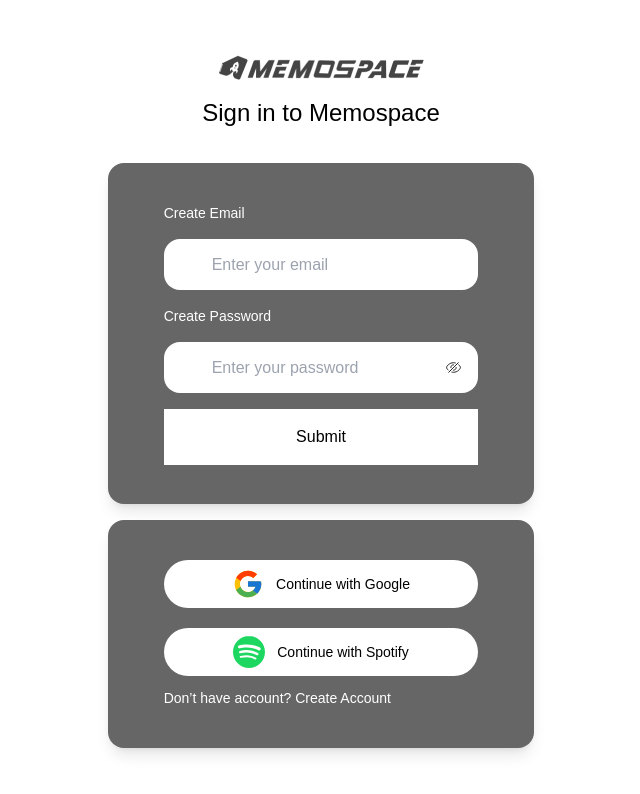
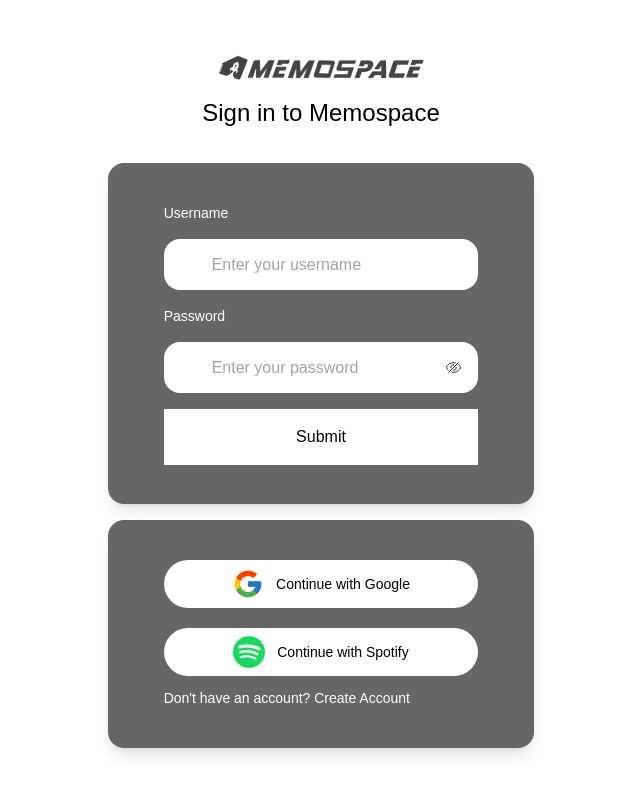
Before and after one commit to Team-PBW/fe_sistem_notifikasi, a React (Vite) app: page /login in a window 1280 px wide. Shown: the top 794 px of the page, without its empty margins (319-959 px from the left). Built offline with nearby package versions, Linux system fonts and the light colour scheme.

Commit message:
first login

```diff
--- a/src/components/Calendar.tsx
+++ b/src/components/Calendar.tsx
@@ -5,7 +5,7 @@ import close from "/public/modal/close.svg";
 import search from "/public/modal/search.svg";
 import LeafletMap from "./MapContainer";
 import { EventProvider } from "../context/EventContext";
-import MapButton from "./MapButton";
+// import MapButton from "./MapButton";
 
 const Calendar = () => {
   const {
@@ -82,9 +82,28 @@ const Calendar = () => {
     }
   };
 
+  const { year, month, date } = calendarDateNow;
+
   useEffect(() => {
     console.log(calendarDateNow);
+    console.log(year);
   }, [calendarDateNow]);
+
+  useEffect(() => {
+    const fetchData = async () => {
+      try {
+        if (!year || !month) return;
+        const response = await fetch(`https://localhost:3000/event/all_events?start_time=${year}-${month}-01&end_time=${year}-${month}-29`);
+        const data = await response.json();
+        console.log(data);
+      } catch (error) {
+        console.error('Error fetching data:', error);
+      }
+    };
+
+    fetchData();
+  }, [year, month]);
+
 
   return (
     <div className="flex flex-col h-full">
--- a/src/components/Notification.tsx
+++ b/src/components/Notification.tsx
@@ -1,7 +1,12 @@
-import React from "react";
+import React, { useEffect } from "react";
 import warn from "/public/dashboarddd/warn.svg";
 
 const Notification = () => {
+
+  useEffect(() => {
+    const url = "";
+  }, [])
+
   return (
     <div className="shadow-lg w-[20%] font-poppins h-full right-0 z-[10] bg-white">
       <div className="flex justify-center flex-col items-center mt-6 mx-7">
--- a/src/pages/Login.tsx
+++ b/src/pages/Login.tsx
@@ -9,6 +9,7 @@ import { useState } from "react";
 const Login = () => {
   const [passHide, setPassHide] = useState(true);
   const [confirmHide, setConfirmHide] = useState(true);
+  const [formData, setFormData] =  useState({});
 
   const passClick = () => {
     setPassHide(!passHide);
@@ -16,6 +17,14 @@ const Login = () => {
 
   const confirmClick = () => {
     setConfirmHide(!confirmHide);
+  };
+
+  const onChangeData = (e) => {
+    const { name, value } = e.target;
+    setFormData((prev) => ({
+      ...prev,
+      [name]: value,
+    }));
   };
 
   return (
--- a/src/pages/Register.tsx
+++ b/src/pages/Register.tsx
@@ -1,15 +1,16 @@
 import logo from "/public/login/memospace-black.png";
-import bg from "/public/login/bg-login.png";
 import googleLogo from "/public/login/google.svg";
 import spotifyLogo from "/public/login/spotify.svg";
 import eyeOpen from "/public/login/eye-open.svg";
 import eyeClosed from "/public/login/eye-closed.svg";
-import { useState } from "react";
-
+import { useEffect, useState } from "react";
+import { useNavigate } from "react-router-dom";
 
 const Register = () => {
+  const navigate = useNavigate();
   const [passHide, setPassHide] = useState(true);
   const [confirmHide, setConfirmHide] = useState(true);
+  const [formData, setFormData] =  useState({});
 
   const passClick = () => {
     setPassHide(!passHide);
@@ -18,45 +19,88 @@ const Register = () => {
   const confirmClick = () => {
     setConfirmHide(!confirmHide);
   };
+
+  const onChangeData = (e) => {
+    const { name, value } = e.target;
+    setFormData((prev) => ({
+      ...prev,
+      [name]: value,
+    }));
+  };
+
+  const submitData = async (e) => {
+    e.preventDefault();
+    const url = "http://localhost:3000/api/v1/auth/login";
+    const options = {
+      method: "POST",
+      headers: {
+        "Content-Type": "application/json",
+      },
+      body: JSON.stringify(formData),
+    };
+
+    try {
+      const res = await fetch(url, options);
+      if (!res.ok) {
+        throw new Error(`HTTP error! status: ${res.status}`);
+      }
+      const response = await res.json();
+      localStorage.setItem("token", response.message);
+      console.log(response);
+      navigate("/dashboard");
+    } catch (err) {
+      console.error("Error:", err);
+    }
+  };
+
+
+  useEffect(() => {
+    console.log("Data updated:", formData); // Debugging log
+  }, [formData]);
+
+  // const handleSubmit = (e) => {
+  //   e.preventDefault(); // Prevent form submission
+  //   console.log("Form submitted:", formData);
+  //   // Add your registration logic here
+  // };
+
   return (
     <div className="h-screen w-full relative font-poppins flex">
       <div className=" w-full md:w-1/2 h-full"></div>
       <div className="absolute inset-0 flex justify-center items-center flex-col space-y-4">
         <div className="flex flex-col justify-center items-center space-y-4 mb-5">
-                <img
-                    src={logo}
-                    alt="logo"
-                    className=""
-                />
+          <img src={logo} alt="logo" className="" />
           <h1 className="text-2xl">Sign in to Memospace</h1>
         </div>
         <div className="relative bg-[#666666] max-w-[528px] h-[341px] w-11/12 sm:w-2/3 md:w-1/2 lg:w-1/3 rounded-2xl shadow-lg px-14 py-10">
-            <div className="flex flex-col gap-y-4">
+          <form className="flex flex-col gap-y-4" onSubmit={submitData}>
             <div className="flex flex-col gap-y-[16px]">
               <label htmlFor="email" className="text-sm text-white">
-                  Create Email
+                Username
               </label>
               <div className="w-full h-[51px] rounded-[16px] bg-white flex items-center px-4">
                 <input
-                    type="email"
-                    name="email"
+                  type="text"
+                  name="username"
                   className="bg-transparent outline-none w-full px-[32px] py-[15px]"
-                    placeholder="Enter your email"
+                  placeholder="Enter your username"
+                  onChange={onChangeData}
                 />
               </div>
             </div>
             <div className="flex flex-col gap-y-[16px]">
               <label htmlFor="pass" className="text-sm text-white">
-                  Create Password
+                Password
               </label>
               <div className="w-full h-[51px] rounded-[16px] bg-white flex items-center px-4">
                 <input
-                    name="pass"
+                  name="password"
                   type={passHide ? "password" : "text"}
                   className="bg-transparent outline-none w-full px-[32px] py-[15px]"
                   placeholder="Enter your password"
+                  onChange={onChangeData}
                 />
-                  <button onClick={passClick} className="ml-2">
+                <button type="button" onClick={passClick} className="ml-2">
                   {passHide ? (
                     <img src={eyeClosed} alt="Show" />
                   ) : (
@@ -71,27 +115,36 @@ const Register = () => {
             >
               Submit
             </button>
-            </div>
+          </form>
         </div>
         <div className="relative bg-[#666666] max-w-[528px] h-[342xpx] w-11/12 sm:w-2/3 md:w-1/2 lg:w-1/3 rounded-2xl shadow-lg px-14 py-10">
           <div className="flex flex-col gap-y-4">
             <div className="flex flex-col gap-y-3">
               <div className="w-full bg-white p-2 flex justify-center rounded-3xl items-center gap-3 cursor-pointer py-2 mb-1">
-                        <img src={googleLogo} alt="google-logo" className="w-[32px] h-[32px]" />
+                <img
+                  src={googleLogo}
+                  alt="google-logo"
+                  className="w-[32px] h-[32px]"
+                />
                 <p className="text-sm">Continue with Google</p>
               </div>
               <div className="w-full bg-white p-2 flex justify-center rounded-3xl items-center gap-3 cursor-pointer py-2 mt-1">
-                        <img src={spotifyLogo} alt="spotify-logo" className="w-[32px] h-[32px]" />
+                <img
+                  src={spotifyLogo}
+                  alt="spotify-logo"
+                  className="w-[32px] h-[32px]"
+                />
                 <p className="text-sm">Continue with Spotify</p>
               </div>
-                    <a href="" className="text-white text-sm">Don’t have account? Create Account</a>
+              <a href="" className="text-white text-sm">
+                Don't have an account? Create Account
+              </a>
             </div>
           </div>
         </div>
       </div>
     </div>
-    )
-}
+  );
+};
 
-
-export default Register
+export default Register;
```
Lines whose indentation alone changed are shown as unchanged.
